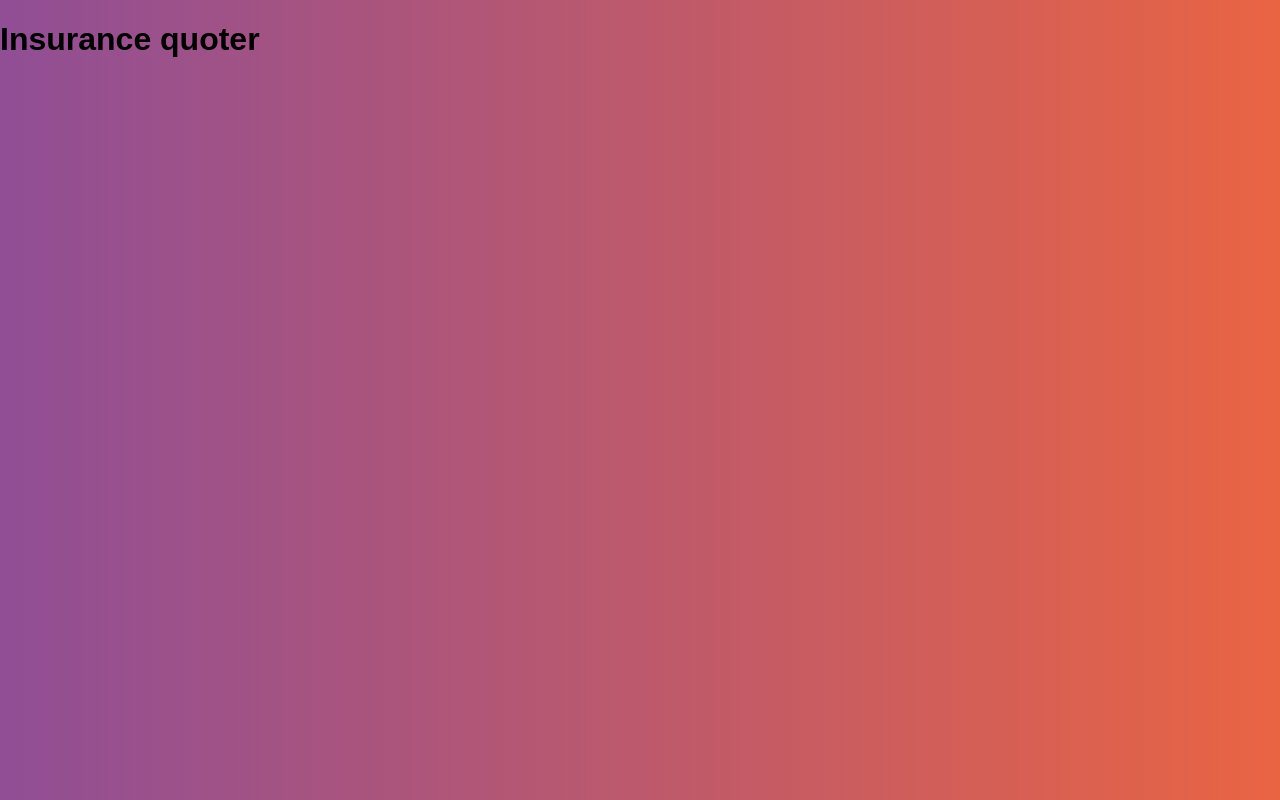
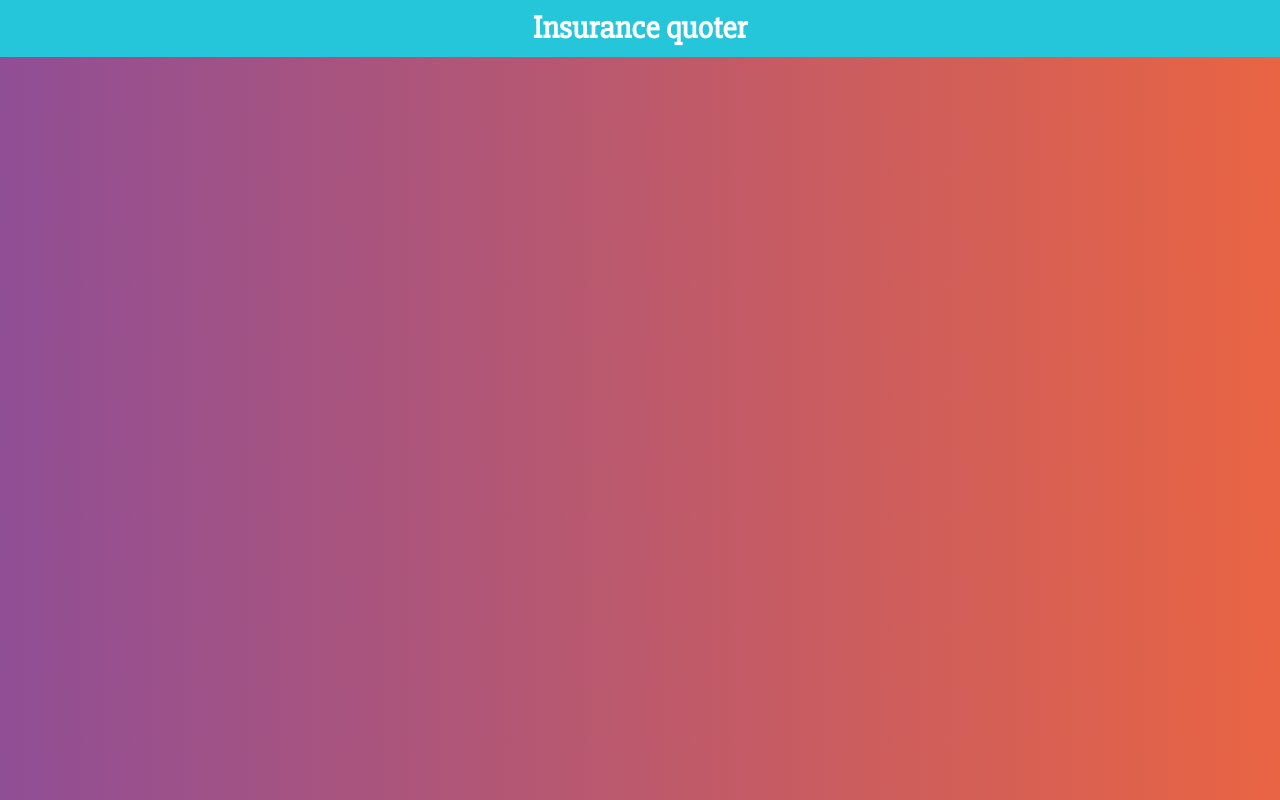
Before and after one commit to alecaceres/quoter, a React (Create React App) app: page / in a window 1280 px wide. Built offline with nearby package versions, Linux system fonts and the light colour scheme.

Commit message:
Add styled components

```diff
--- a/package.json
+++ b/package.json
@@ -3,6 +3,8 @@
   "version": "0.1.0",
   "private": true,
   "dependencies": {
+    "@emotion/core": "^11.0.0",
+    "@emotion/styled": "^11.1.5",
     "@testing-library/jest-dom": "^5.11.4",
     "@testing-library/react": "^11.1.0",
     "@testing-library/user-event": "^12.1.10",
--- a/src/components/Header.js
+++ b/src/components/Header.js
@@ -1,11 +1,27 @@
 import React from "react";
+import styled from "@emotion/styled";
+
+const HeaderContainer = styled.header`
+    background-color: #26C6DA;
+    padding: 10px;
+    font-weight: bold;
+    color: #FFFFFF;
+
+`
+
+const HeaderText = styled.h1`
+    font-size: 2rem;
+    margin: 0;
+    font-family: 'Slabo 27px', serif;
+    text-align: center;
+`
 
 const Header = ({title}) => (
-    <header>
-        <h1>
+    <HeaderContainer>
+        <HeaderText>
             {title}
-        </h1>
-    </header>
+        </HeaderText>
+    </HeaderContainer>
 )
 
 export default Header;
```
Also changed, not shown: 2 other files (tests, documents, lock files or other folders).
